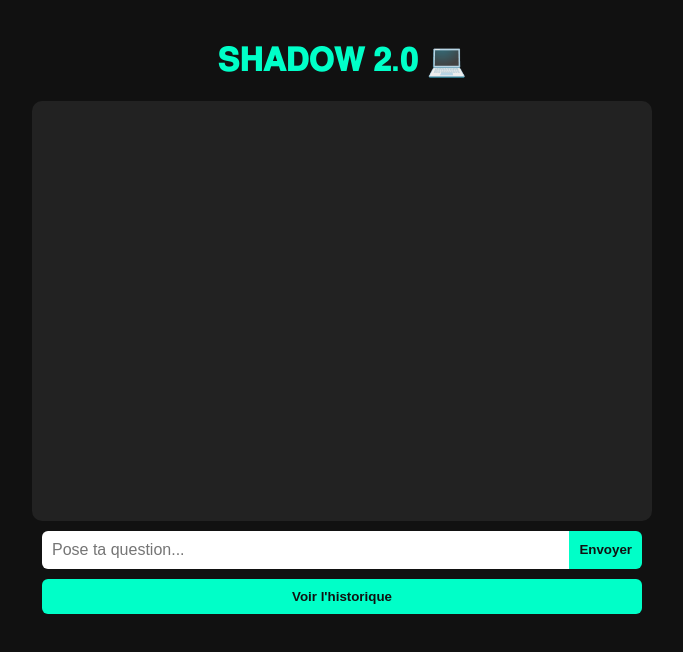
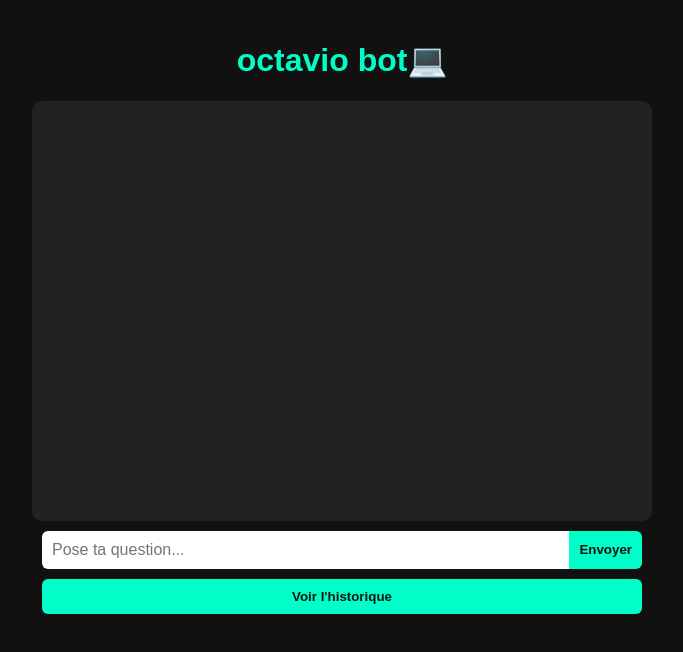
Before and after one commit to octavio-kakashi/kakashi-octavio., a plain HTML site: page bot.html in a window 1280 px wide. Shown: the whole page, without its empty margins (298-981 px from the left). Drawn offline with Linux system fonts and the light colour scheme.

Commit message:
Update bot.html

```diff
--- a/bot.html
+++ b/bot.html
@@ -3,7 +3,7 @@
 <head>
   <meta charset="UTF-8" />
   <meta name="viewport" content="width=device-width, initial-scale=1.0"/>
-  <title>SHADOW 2.0</title>
+  <title>octavio bot</title>
   <style>
     body {
       background: #111;
@@ -59,7 +59,7 @@
   </style>
 </head>
 <body>
-  <h1> 𝐒𝐇𝐀𝐃𝐎𝐖 𝟐.𝟎 💻</h1>
+  <h1> octavio bot💻</h1>
   <div id="chatbox"></div>
   <form id="inputForm">
     <input type="text" id="inputQuestion" placeholder="Pose ta question..." required />
```
